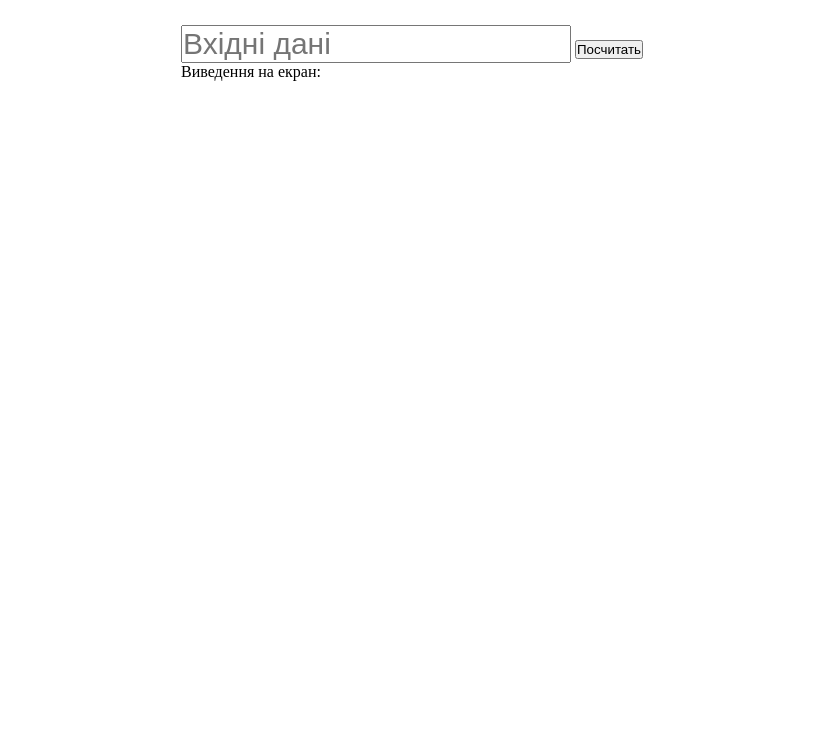
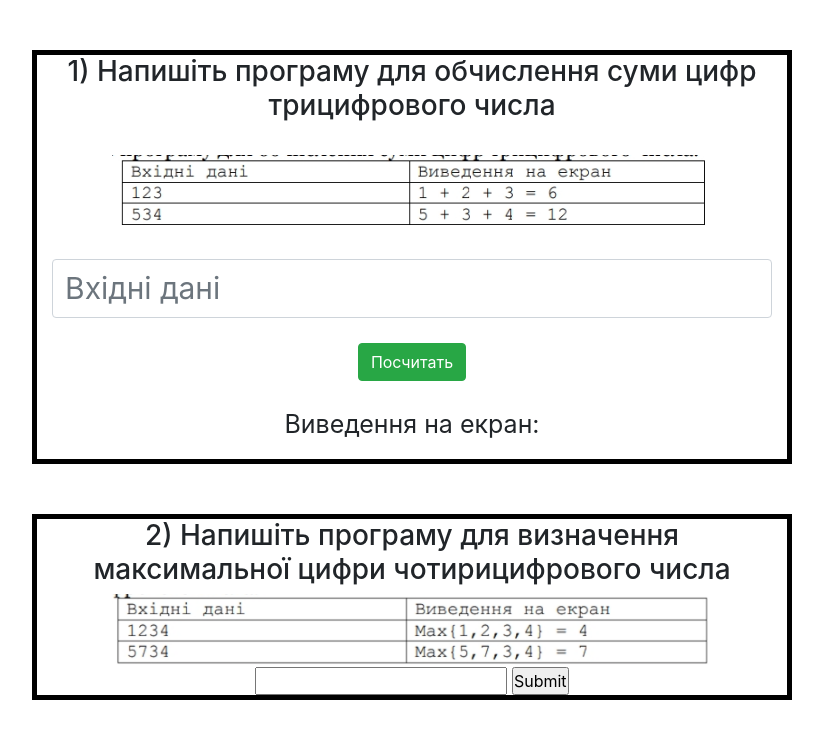
Before and after one commit to 21KN/NewLabs_For_C, a plain HTML site: page index.html in a window 1280 px wide. Shown: the whole page, without its empty margins (228-1051 px from the left). Drawn offline with nearby package versions, Linux system fonts and the light colour scheme.

Commit message:
add new js/html/css

```diff
--- a/index.css
+++ b/index.css
@@ -1,5 +1,5 @@
 * {
-    box-sizing: border-box0;
+    box-sizing: border-box;
     padding: 0;
     margin: 0;
 }
@@ -10,8 +10,33 @@
     display: flex;
     justify-content: center;
     padding: 25px 0;
+    flex-direction: column;
 }
 
 #OneLabInp {
     font-size: 30px;
 }
+
+.row {
+    align-items: center;
+    justify-content: center;
+    text-align: center;
+    flex-direction: column;
+}
+
+#imgAtOneLab {
+    padding: 25px 0;
+}
+
+#button {
+    margin: 25px 0;
+}
+
+.One_Lab, .Two_Lab_box {
+    border: 5px solid black;
+    margin: 25px 0;
+}
+
+.One_Lab p {
+    font-size: 25px;
+}
--- a/index.html
+++ b/index.html
@@ -5,20 +5,39 @@
     <meta name="viewport" content="width=device-width, initial-scale=1.0">
     <meta http-equiv="X-UA-Compatible" content="ie=edge">
     <link rel="stylesheet" href="index.css">
+    <link rel="stylesheet" href="https://stackpath.bootstrapcdn.com/bootstrap/4.3.1/css/bootstrap.min.css" integrity="sha384-ggOyR0iXCbMQv3Xipma34MD+dH/1fQ784/j6cY/iJTQUOhcWr7x9JvoRxT2MZw1T" crossorigin="anonymous">
     <title>Labs_C++</title>
 </head>
 <body>
 
     <div class="wrap">
-
-        <div class="One_Lab">
-            <input id="OneLabInp" type="number" placeholder="Вхiднi данi">
-            <input id="button" onclick="getValue()" type="button"  value="Посчитать">
-            <p>Виведення на екран: <span id="spanTextValue"></span></p>
+        <div class="container">
+            <div class="row">
+                <div class="One_Lab col-8">
+                    <h3>
+                        1) Напишіть програму для обчислення суми цифр трицифрового числа
+                    </h3>
+                    <img id="imgAtOneLab" src="img/Lab_One.jpg" alt="LabOneImg" width="600" height="auto">
+                    <input id="OneLabInp" class="form-control" type="number" size="3" maxlength="3" placeholder="Вхiднi данi">
+                    <input id="button" class="btn btn-success" onclick="getValue()" type="button"  value="Посчитать">
+                    <p>Виведення на екран: <span id="spanTextValue"></span></p>
+                </div>
+            </div>
         </div>
 
         <div class="Two_Lab">
-
+            <div class="container">
+                <div class="row">
+                    <div class="Two_Lab_box col-8">
+                        <h3>
+                            2) Напишіть програму для визначення максимальної цифри чотирицифрового числа
+                        </h3>
+                        <img src="img/Lab_Two.png" alt="LabTwo" width="600" height="auto">
+                        <input type="number" id="inputTwoLab">
+                        <input type="submit" id="submitTwoLab">
+                    </div>
+                </div>
+            </div>
         </div>
 
         <div class="There_Lab">
@@ -32,5 +51,8 @@
     </div>
 
     <script src="index.js"></script>
+    <script src="https://code.jquery.com/jquery-3.3.1.slim.min.js" integrity="sha384-q8i/X+965DzO0rT7abK41JStQIAqVgRVzpbzo5smXKp4YfRvH+8abtTE1Pi6jizo" crossorigin="anonymous"></script>
+    <script src="https://cdnjs.cloudflare.com/ajax/libs/popper.js/1.14.7/umd/popper.min.js" integrity="sha384-UO2eT0CpHqdSJQ6hJty5KVphtPhzWj9WO1clHTMGa3JDZwrnQq4sF86dIHNDz0W1" crossorigin="anonymous"></script>
+    <script src="https://stackpath.bootstrapcdn.com/bootstrap/4.3.1/js/bootstrap.min.js" integrity="sha384-JjSmVgyd0p3pXB1rRibZUAYoIIy6OrQ6VrjIEaFf/nJGzIxFDsf4x0xIM+B07jRM" crossorigin="anonymous"></script>
 </body>
 </html>
--- a/index.js
+++ b/index.js
@@ -3,29 +3,16 @@ function getValue() {
     let input = document.querySelector('#OneLabInp').value;
     let sum = input.split('', 3);
     let arr = [
-        parseInt(sum[0],10),
-        parseInt(sum[1],10),
-        parseInt(sum[2],10),
+        parseInt(sum[0],),
+        parseInt(sum[1],),
+        parseInt(sum[2],),
     ];
+
+    if(input.length > 3) {
+        console.error('Value > 3') // дописать проверку на количество вводимых данных
+    }
+
     console.log(`${arr[0]} + ${arr[1]} + ${arr[2]} = `,arr[0] + arr[1] + arr[2]);
-
-    // sum.forEach(number => number );
-
-    // sum.forEach((index) => {
-    //     return
-    // });
-
-    // for(let num of sum) {
-    //     let inner = sum.map((sum) =>{
-    //         return  num[0] + num[1] + num[2];
-    //     });
-    //     console.log(inner, sum, num)
-    // }
-
-    // let result = sum.reduce( (sum,result) => {
-    //     return sum + result
-    // });
-
-    // console.log(sum)
-    // console.log(sum[0] + sum[1] + sum[2]);
+    let span = document.querySelector('#spanTextValue');
+    span.innerHTML = `${arr[0]} + ${arr[1]} + ${arr[2]} = ${arr[0] + arr[1] + arr[2]}`;
 }
```
Also changed, not shown: img/Lab_One.jpg (added), img/Lab_Two.png (added).
